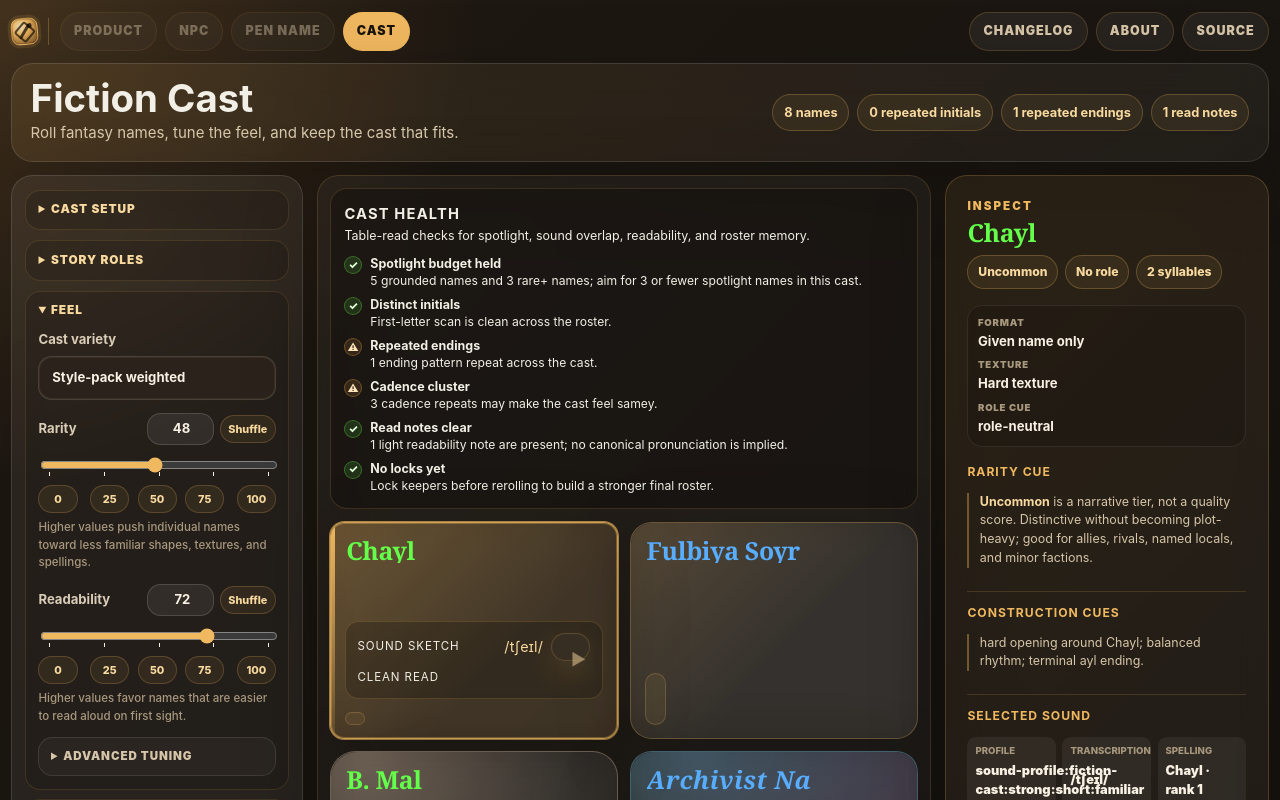
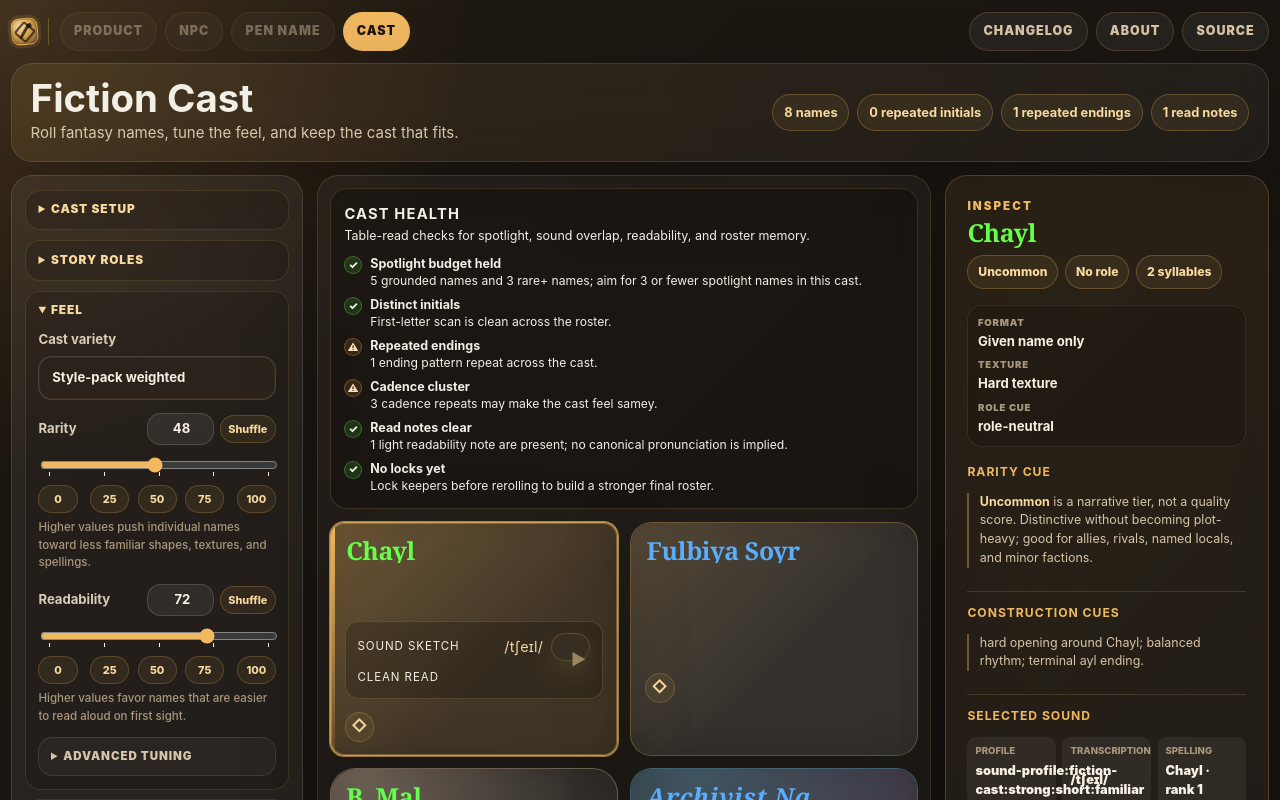
Before and after one commit to jaahay/name-forge, a React (Vite) app: page / in a window 1280 px wide. Shown: the top 800 px of the page. Built offline with nearby package versions, Linux system fonts and the light colour scheme.

Commit message:
Make card lock control icon-only

```diff
--- a/src/card-locks.css
+++ b/src/card-locks.css
@@ -1,16 +1,30 @@
 .lock-toggle {
   justify-self: start;
   margin: 0 0.88rem 0.82rem;
-  padding: 0.34rem 0.58rem;
+  padding: 0;
+  width: 1.85rem;
+  height: 1.85rem;
+  display: inline-grid;
+  place-items: center;
   font-size: 0.66rem;
   letter-spacing: 0.08em;
   text-transform: uppercase;
+}
+
+.lock-toggle-icon::before {
+  content: '◇';
+  font-size: 0.95rem;
+  line-height: 1;
 }
 
 .lock-toggle[aria-pressed='true'] {
   border-color: rgba(240, 184, 95, 0.52);
   color: #1a130b;
   background: #f0b85f;
+}
+
+.lock-toggle[aria-pressed='true'] .lock-toggle-icon::before {
+  content: '◆';
 }
 
 .lock-status {
```
